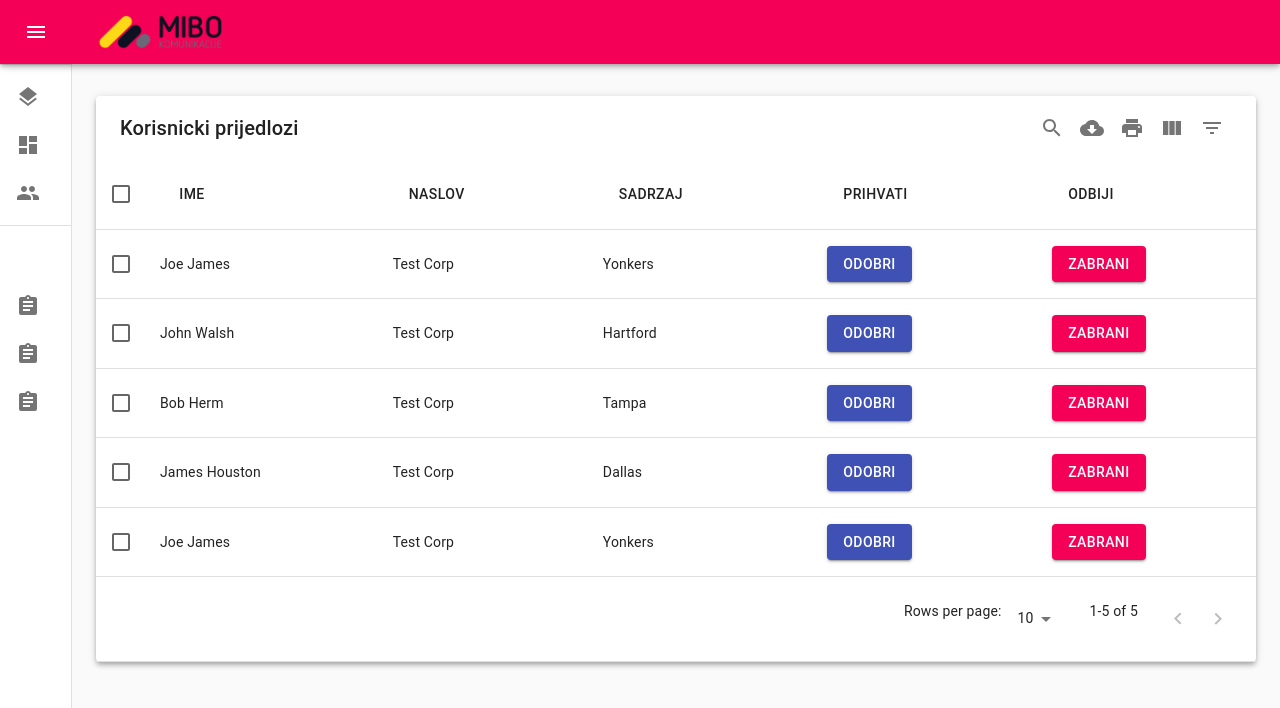
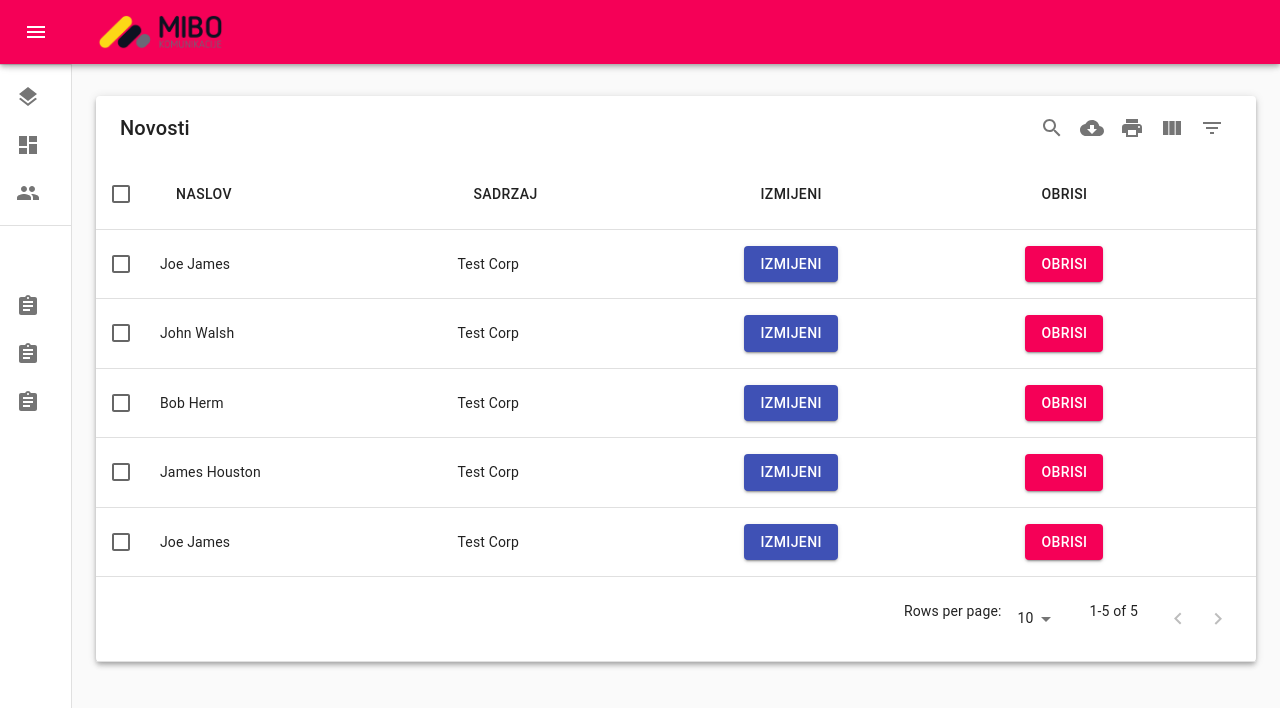
Before and after one commit to hanadkubat/IBU-Portal, a React (Create React App) app: page /dashboard/admin/news in a window 1280 px wide. Shown: the top 708 px of the page. Built offline with nearby package versions, Linux system fonts and the light colour scheme.

Commit message:
table fixes

```diff
--- /dev/null
+++ b/src/Components/Admin/AdminComments/index.js
@@ -0,0 +1,39 @@
+import React from "react";
+import MUIDataTable from "mui-datatables";
+import { Button } from "@material-ui/core";
+
+const columns = ["Ime", "Naslov", "Komentar", "Prihvati", "Odbiji"];
+
+const data = [
+  { name: "Joe James", company: "Test Corp", city: "Yonkers", state: "NY" },
+  { name: "John Walsh", company: "Test Corp", city: "Hartford", state: "CT" },
+  { name: "Bob Herm", company: "Test Corp", city: "Tampa", state: "FL" },
+  { name: "James Houston", company: "Test Corp", city: "Dallas", state: "TX" },
+  { name: "Joe James", company: "Test Corp", city: "Yonkers", state: "NY" },
+];
+
+const options = {
+  filterType: "checkbox",
+  responsive: 'scroll'
+};
+
+export default function AdminComments() {
+  return (
+    <div>
+      <MUIDataTable
+        title={"Komentari"}
+        data={data.map(item => {
+          return [
+            item.name,
+            item.company,
+            item.city,
+            <Button variant="contained" color="primary" key={item}>Odobri</Button>,
+            <Button variant="contained" color="secondary" key={item}>Zabrani</Button>
+          ];
+        })}
+        columns={columns}
+        options={options}
+      />
+    </div>
+  );
+}
--- /dev/null
+++ b/src/Components/Admin/AdminNews/index.js
@@ -0,0 +1,38 @@
+import React from "react";
+import MUIDataTable from "mui-datatables";
+import { Button } from "@material-ui/core";
+
+const columns = ["Naslov", "Sadrzaj", "Izmijeni", "Obrisi"];
+
+const data = [
+  { name: "Joe James", company: "Test Corp", city: "Yonkers", state: "NY" },
+  { name: "John Walsh", company: "Test Corp", city: "Hartford", state: "CT" },
+  { name: "Bob Herm", company: "Test Corp", city: "Tampa", state: "FL" },
+  { name: "James Houston", company: "Test Corp", city: "Dallas", state: "TX" },
+  { name: "Joe James", company: "Test Corp", city: "Yonkers", state: "NY" },
+];
+
+const options = {
+  filterType: "checkbox",
+  responsive: 'scroll'
+};
+
+export default function AdminNews() {
+  return (
+    <div>
+      <MUIDataTable
+        title={"Novosti"}
+        data={data.map(item => {
+          return [
+            item.name,
+            item.company,
+            <Button variant="contained" color="primary" key={item}>Izmijeni</Button>,
+            <Button variant="contained" color="secondary" key={item}>Obrisi</Button>
+          ];
+        })}
+        columns={columns}
+        options={options}
+      />
+    </div>
+  );
+}
--- a/src/app/Dashboard/index.js
+++ b/src/app/Dashboard/index.js
@@ -26,6 +26,8 @@
 
 //custom admin components
 import AdminSuggestions from '../../Components/Admin/AdminSuggestions';
+import AdminComments from '../../Components/Admin/AdminComments';
+import AdminNews from '../../Components/Admin/AdminNews';
 
 //logo
 import logo from "../../assets/mibo.png";
@@ -182,8 +184,8 @@
             <Route exact path="/dashboard/suggestion/:id" component={SuggestionDetails} />
             <Route path="/dashboard/news" component={News} />
             <Route path="/dashboard/admin/suggestions" component={AdminSuggestions} />
-            <Route path="/dashboard/admin/comments" component={AdminSuggestions} />
-            <Route path="/dashboard/admin/news" component={AdminSuggestions} />
+            <Route path="/dashboard/admin/comments" component={AdminComments} />
+            <Route path="/dashboard/admin/news" component={AdminNews} />
             <Route component={NotFound} />
           </Switch>
         </Container>
```
